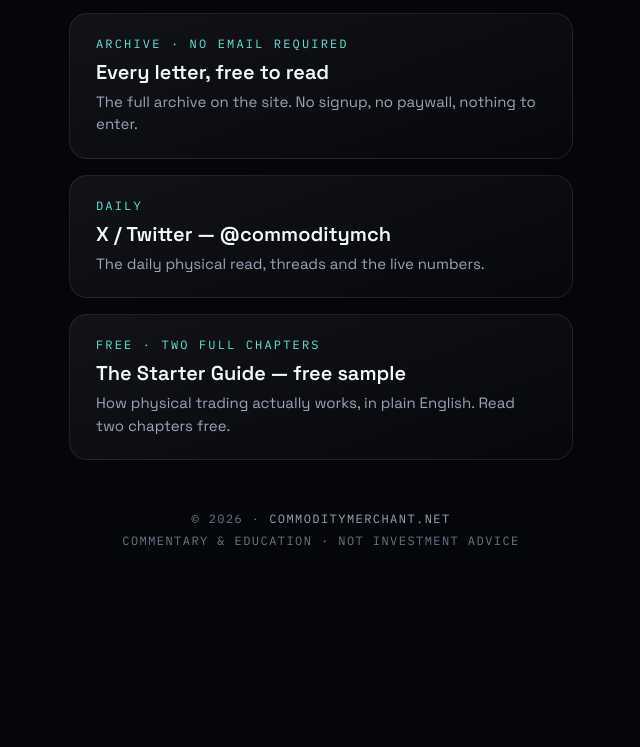
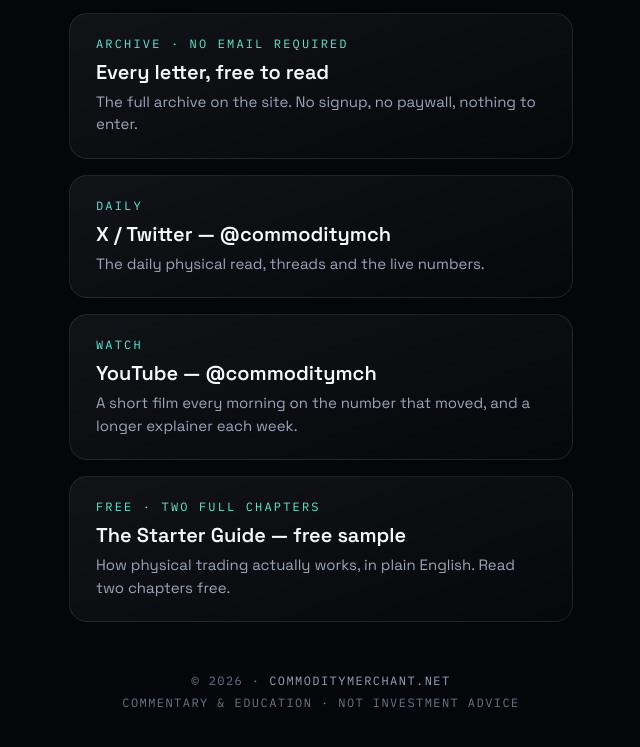
Before and after one commit to commoditymerchant/CommodityMerchant, a plain HTML site: page links/index.html in a window 1280 px wide. Shown: the part 770-1517 px from the top of the page, without its empty margins (319-959 px from the left). Before the commit the page ends 1381 px from the top, so only its background shows below. Drawn offline with Linux system fonts and the light colour scheme.

Commit message:
Add the YouTube channel to the site
The channel has been live since 22 August with 11 videos, and nothing on
commoditymerchant.net linked to it — grep for "youtube" across the repo
returned zero files.

  - /links/  a "Watch" card after X, before the guide card, so the guide
             stays in last position as the v2 layout requires
  - /about/  a YouTube entry in the Connect list
  - /        a YouTube link in the homepage Connect block

Handle is @commoditymch; https://www.youtube.com/@commoditymch returns 200.

```diff
--- a/links/index.html
+++ b/links/index.html
@@ -92,6 +92,11 @@ a.link.primary { background:linear-gradient(150deg,rgba(99,102,241,.16),rgba(94,
         <div class="t">X / Twitter — @commoditymch</div>
         <div class="s">The daily physical read, threads and the live numbers.</div>
       </a>
+      <a class="link" href="https://www.youtube.com/@commoditymch">
+        <div class="k">Watch</div>
+        <div class="t">YouTube — @commoditymch</div>
+        <div class="s">A short film every morning on the number that moved, and a longer explainer each week.</div>
+      </a>
       <a class="link" href="https://merchantmind5.gumroad.com/l/starter-sample-guide">
         <div class="k">Free · Two full chapters</div>
         <div class="t">The Starter Guide — free sample</div>
```
Also changed, not shown: about/index.html (+1 -0 lines), index.html (+1 -1 lines).
